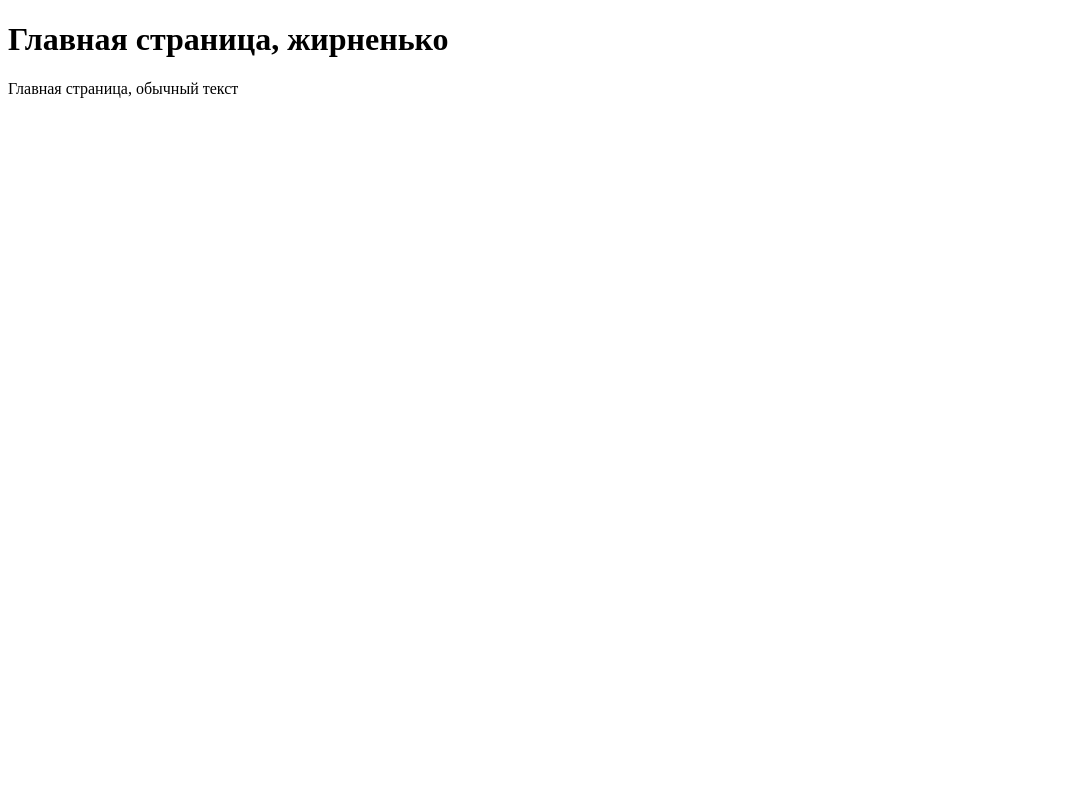
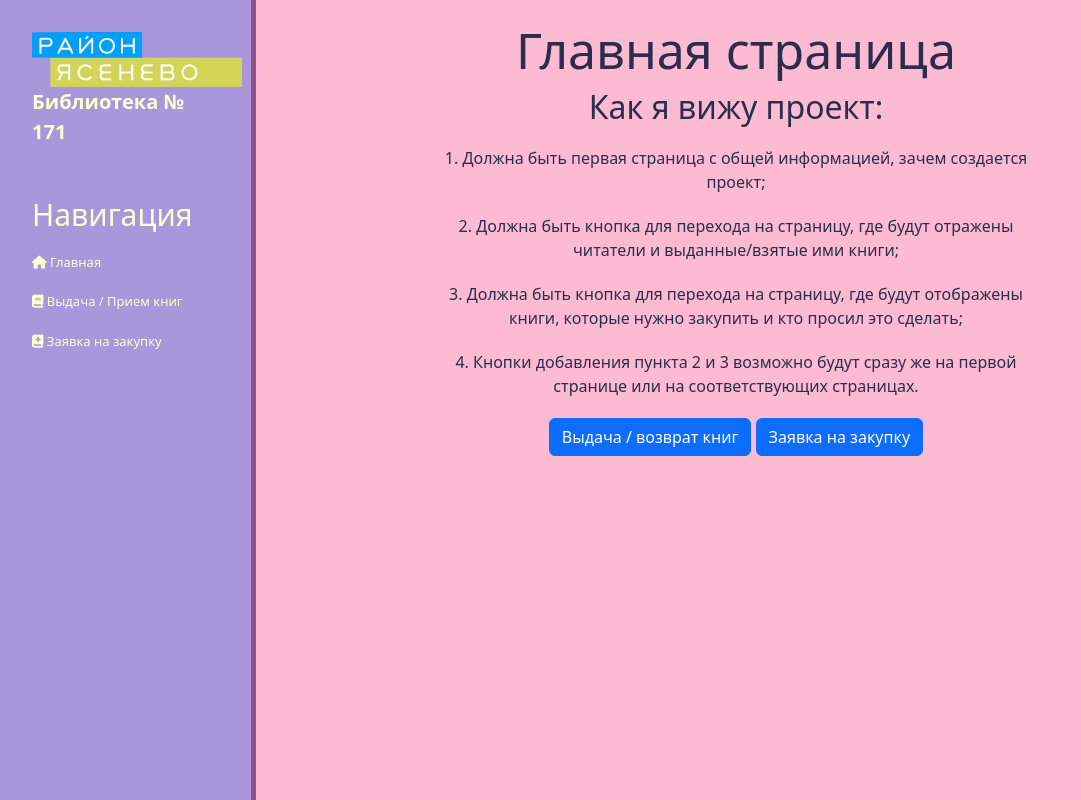
Before and after one commit to JeeTopM/Biblio_Keeper, a Django app: page / in a window 1280 px wide. Shown: the whole page, without its empty margins (0-1081 px from the left). Run offline with Django 5.2, Linux system fonts and the light colour scheme.

Commit message:
add icons, pages, buttons

```diff
--- a/Biblio_Keeper/urls.py
+++ b/Biblio_Keeper/urls.py
@@ -16,8 +16,10 @@ Including another URLconf
 """
 from django.contrib import admin
 from django.urls import path, include
+from django.conf import settings
+from django.conf.urls.static import static
 
 urlpatterns = [
     path('admin/', admin.site.urls),
     path('', include('main.urls'))
-]
+] + static(settings.STATIC_URL, document_root=settings.STATIC_ROOT)
--- /dev/null
+++ b/main/static/main/css/main.css
@@ -0,0 +1,70 @@
+body {
+    background: #FCBAD3;
+}
+
+aside {
+    float: left;
+    background: #AA96DA;
+    width: 20%;
+    padding: 2.5%;
+    height: 100vh;
+    color: #ffffd2;
+    border-right: 5px solid #90518b;
+}
+
+aside img {
+    width: 210px;
+    float: left;
+}
+
+aside .logo {
+    font-size: 20px;
+    font-weight: bold;
+    position: relative;
+}
+
+aside h3 {
+    margin-top: 50px;
+    font-size: 30px;
+}
+
+aside ul {
+    list-style: none;
+    padding: 0;
+}
+
+aside ul li {
+    margin-top: 20px;
+}
+
+aside a, aside ul li a {
+    color: #ffffd2;
+    text-decoration: none !important;
+    display: block;
+    font-size: 13px;
+    transition: transform 0.6s ease;
+}
+
+aside a:hover, aside ul li a:hover {
+    color: #a8d8ea;
+    text-decoration: none !important;
+    transform: scale(1.05);
+}
+
+main .feauters {
+    float: left;
+    color: #2b2e4a;
+    margin-top: 20px;
+    text-align: center;
+    width: 75%;
+}
+
+main .feauters h1 {
+    font-size: 50px;
+}
+
+main .feauters p {
+    max-width: 600px;
+    margin: 20px auto;
+    text-align: center;
+}
--- a/main/templates/main/index.html
+++ b/main/templates/main/index.html
@@ -1,10 +1,16 @@
 {% extends 'main/layout.html' %}
 
-{% block title %}
-    <h1>Главная страница, вкладка</h1>
-{% endblock %}
+{% block title %}Главная страница, вкладка{% endblock %}
 
 {% block content %}
-    <h1>Главная страница, жирненько</h1>
-    <p>Главная страница, обычный текст</p>
+    <div class="feauters">
+        <h1>Главная страница</h1>
+        <h2>Как я вижу проект:</h2>
+        <p>1. Должна быть первая страница с общей информацией, зачем создается проект;</p>
+        <p>2. Должна быть кнопка для перехода на страницу, где будут отражены читатели и выданные/взятые ими книги;</p>
+        <p>3. Должна быть кнопка для перехода на страницу, где будут отображены книги, которые нужно закупить и кто просил это сделать;</p>
+        <p>4. Кнопки добавления пункта 2 и 3 возможно будут сразу же на первой странице или на соответствующих страницах.</p>
+        <button class="btn btn-primary">Выдача / возврат книг</button>
+        <button class="btn btn-primary">Заявка на закупку</button>
+    </div>
 {% endblock %}
--- a/main/templates/main/layout.html
+++ b/main/templates/main/layout.html
@@ -1,12 +1,29 @@
+{% load static%}
 <!DOCTYPE html>
 <html lang="en">
 <head>
     <meta charset="UTF-8">
     <meta name="viewport" content="width=device-width, initial-scale=1.0">
     <title>{% block title %}{% endblock %}</title>
+    <link rel="stylesheet" href="https://cdn.jsdelivr.net/npm/bootstrap@5.3.3/dist/css/bootstrap.min.css">
+    <link rel="stylesheet" href="https://use.fontawesome.com/releases/v6.7.0/css/all.css">
+    <link rel="stylesheet" href="{% static 'main/css/main.css' %}">
 </head>
 <body>
-    {% block content %}
-    {% endblock %}
+    <aside>
+        <img src="{% static 'main/img/yasenevo.PNG' %}" alt="Лого">
+        <span class="logo">Библиотека № 171</span>
+        <h3>Навигация</h3>
+        <ul>
+            <a href="{% url 'home' %}"><li><i class="fa-solid fa-house" style="color: #ffffd2;"></i> Главная</li></a>
+            <a href="{% url 'readers' %}"><li><i class="fa-solid fa-book" style="color: #ffffd2;"></i> Выдача / Прием книг</li></a>
+            <a href="{% url 'books' %}"><li><i class="fa-solid fa-book-medical" style="color: #ffffd2;"></i> Заявка на закупку</li></a>
+        </ul>
+    </aside>
+    <main>
+        {% block content %}
+        {% endblock %}
+    </main>
+
 </body>
 </html>
--- a/main/urls.py
+++ b/main/urls.py
@@ -2,7 +2,7 @@ from django.urls import path
 from . import views
 
 urlpatterns = [
-    path("", views.index),
-    path("readers", views.readers),
-    path("books", views.books),
+    path("", views.index, name="home"),
+    path("readers", views.readers, name="readers"),
+    path("books", views.books, name="books"),
 ]
```
Also changed, not shown: Biblio_Keeper/settings.py (+40 -36 lines), main/templates/main/books.html (+7 -5 lines), main/templates/main/readers.html (+7 -5 lines), main/static/main/img/yasenevo.PNG (added), 2 other files.
